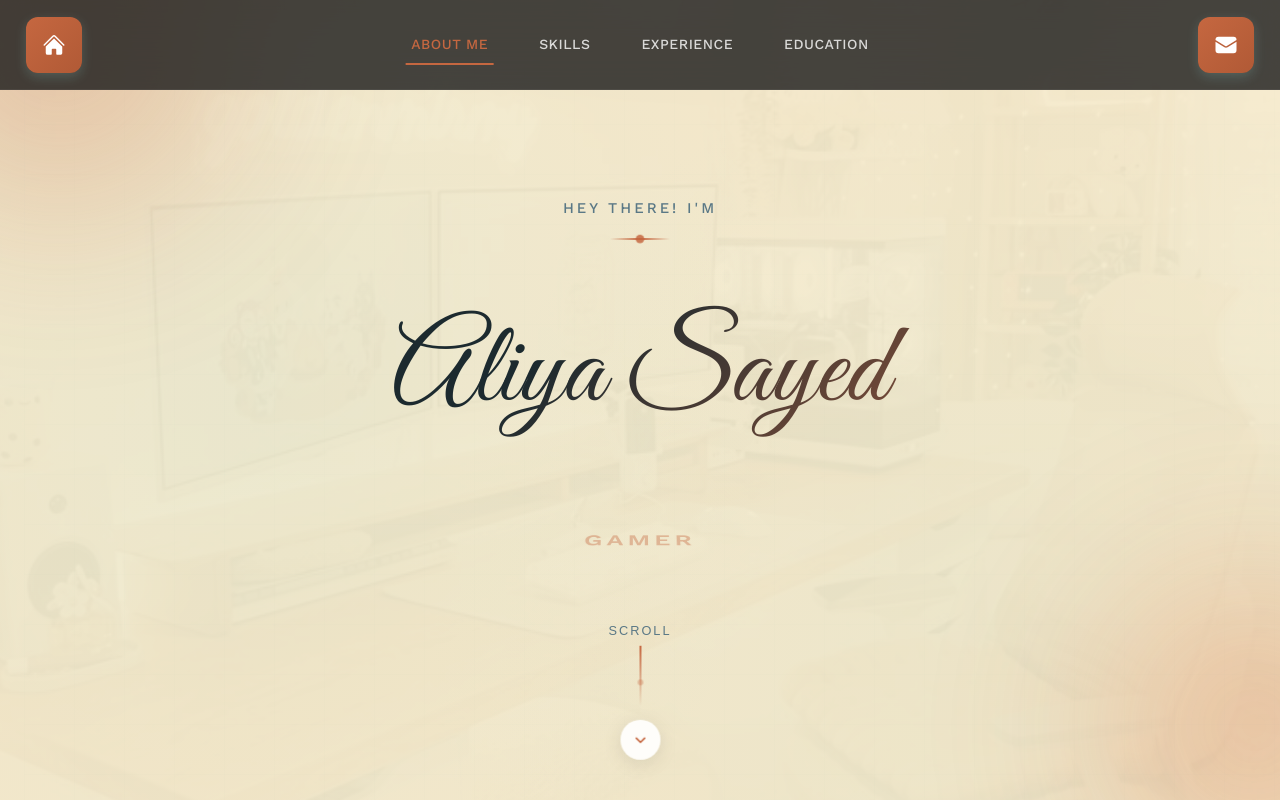
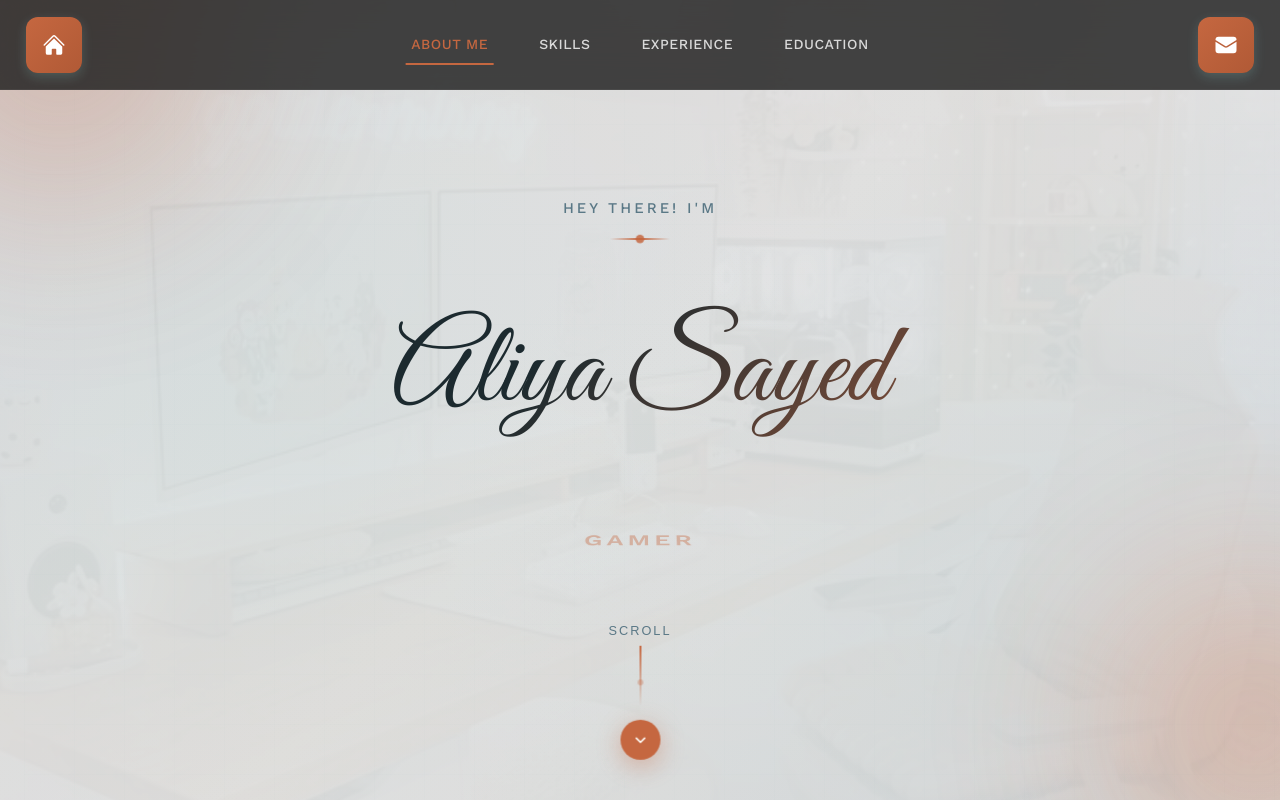
Before and after one commit to aaliyasayed/my-portfolio, a React (Vite) app: page / in a window 1280 px wide. In both pictures the pointer is over the element 640 px from the left and 729 px from the top of the page. Shown: the top 800 px of the page. Built offline with nearby package versions, Linux system fonts and the light colour scheme; no server answers.

Commit message:
fix minor hover ang bg

```diff
--- a/src/components/Background/Background.module.scss
+++ b/src/components/Background/Background.module.scss
@@ -7,7 +7,8 @@
   width: 100%;
   height: 100%;
   overflow: hidden;
-  background-color: #f7ecce;
+  background-color: rgba(74, 74, 74, 0.15);
+  // background-color: rgb(147 218 215 / 20%);
   // background-color: #faf3e0;
   // background-color: rgba(204, 122, 87, 0.3);
 }
--- a/src/sections/Hero/Hero.module.scss
+++ b/src/sections/Hero/Hero.module.scss
@@ -324,6 +324,12 @@
     width: 20px;
     height: 20px;
   }
+
+  &:hover {
+    background: vars.$primary-color;
+    color: vars.$light-text;
+    box-shadow: 0 6px 25px rgba(197, 103, 64, 0.4);
+  }
 }
 
 // Animations
```
